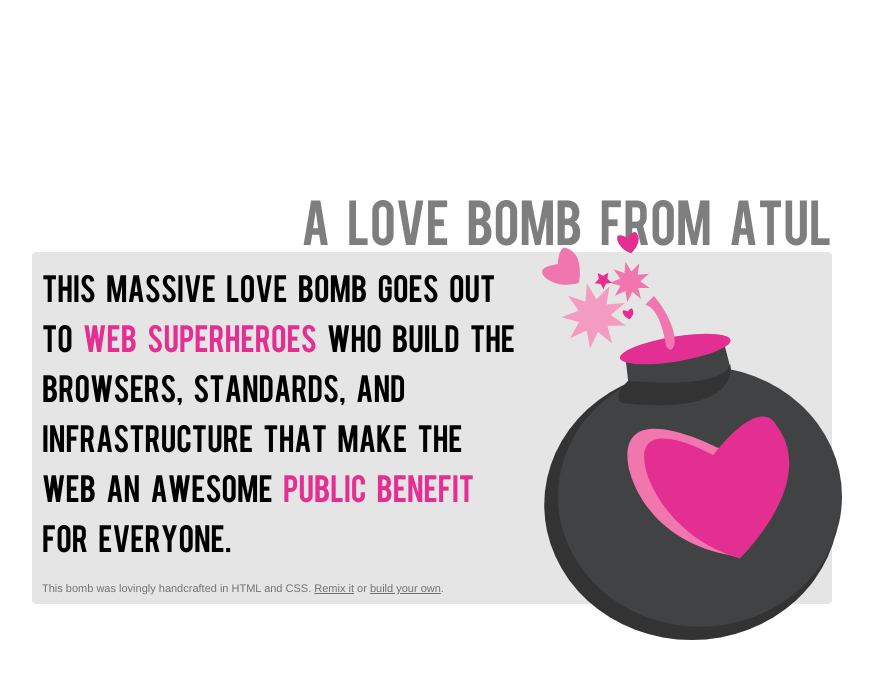
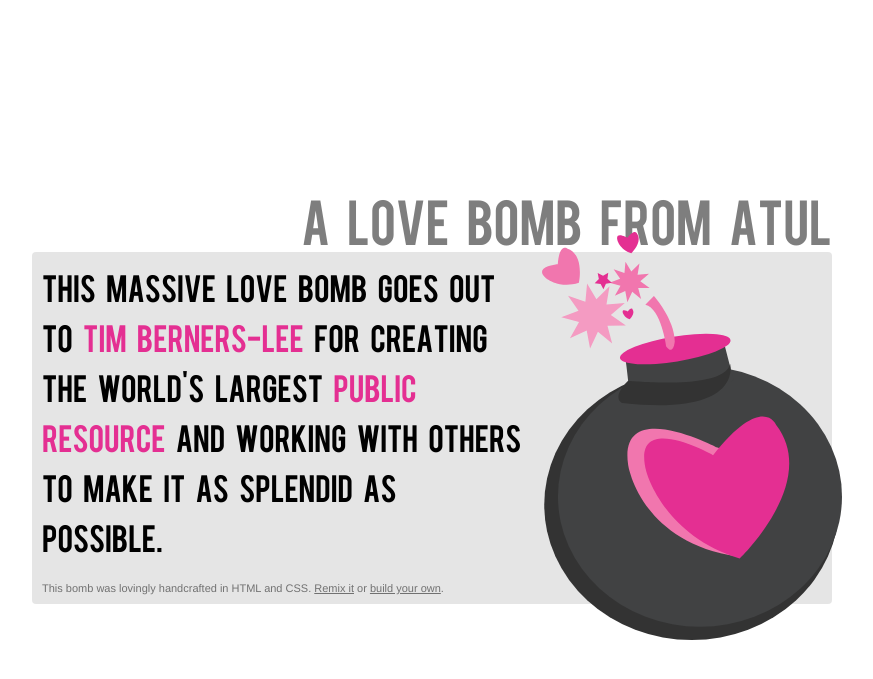
Before and after one commit to toolness/lovebomb.me, a Python web app: template static-files/templates/atul.html in a window 1280 px wide. Shown: the top 679 px of the page, without its empty margins (208-1081 px from the left). Run offline with Jinja, Linux system fonts and the light colour scheme; the template is opened without the code that fills it, so the values that code supplies are empty.

Commit message:
changed my template to be for Tim Berners-Lee.

```diff
--- a/static-files/templates/atul.html
+++ b/static-files/templates/atul.html
@@ -1,6 +1,6 @@
 <!DOCTYPE html>
 <meta charset="utf-8">
-<title>A Love Bomb For Web Superheroes</title>
+<title>A Love Bomb For Tim Berners-Lee</title>
 <link rel="stylesheet" href="atul-files/styles.css">
 <style>
   body {
@@ -45,7 +45,7 @@
   <header>A Love Bomb From Atul</header>
   <section>
     <img src="atul-files/lovebomb.svg" class="lovebomb" alt="Love Bomb">
-    <p>This massive love bomb goes out to <a href="http://en.wikipedia.org/wiki/History_of_the_World_Wide_Web">Web Superheroes</a> who build the browsers, standards, and infrastructure that make the Web an awesome <a href="http://eaves.ca/2008/06/10/the-open-web-is-a-social-movement/">public benefit</a> for everyone.</p>
+    <p>This massive love bomb goes out to <a href="http://en.wikipedia.org/wiki/Tim_berners-lee">Tim Berners-Lee</a> for creating the world's largest <a href="http://en.wikipedia.org/wiki/World_Wide_Web">public resource</a> and working with others to make it as splendid as possible.</p>
     <aside>
       This bomb was lovingly handcrafted in HTML and CSS.
       <a href="http://lovebomb.me/#editor.remix">Remix it</a> or <a href="http://lovebomb.me/">build your own</a>.
```
